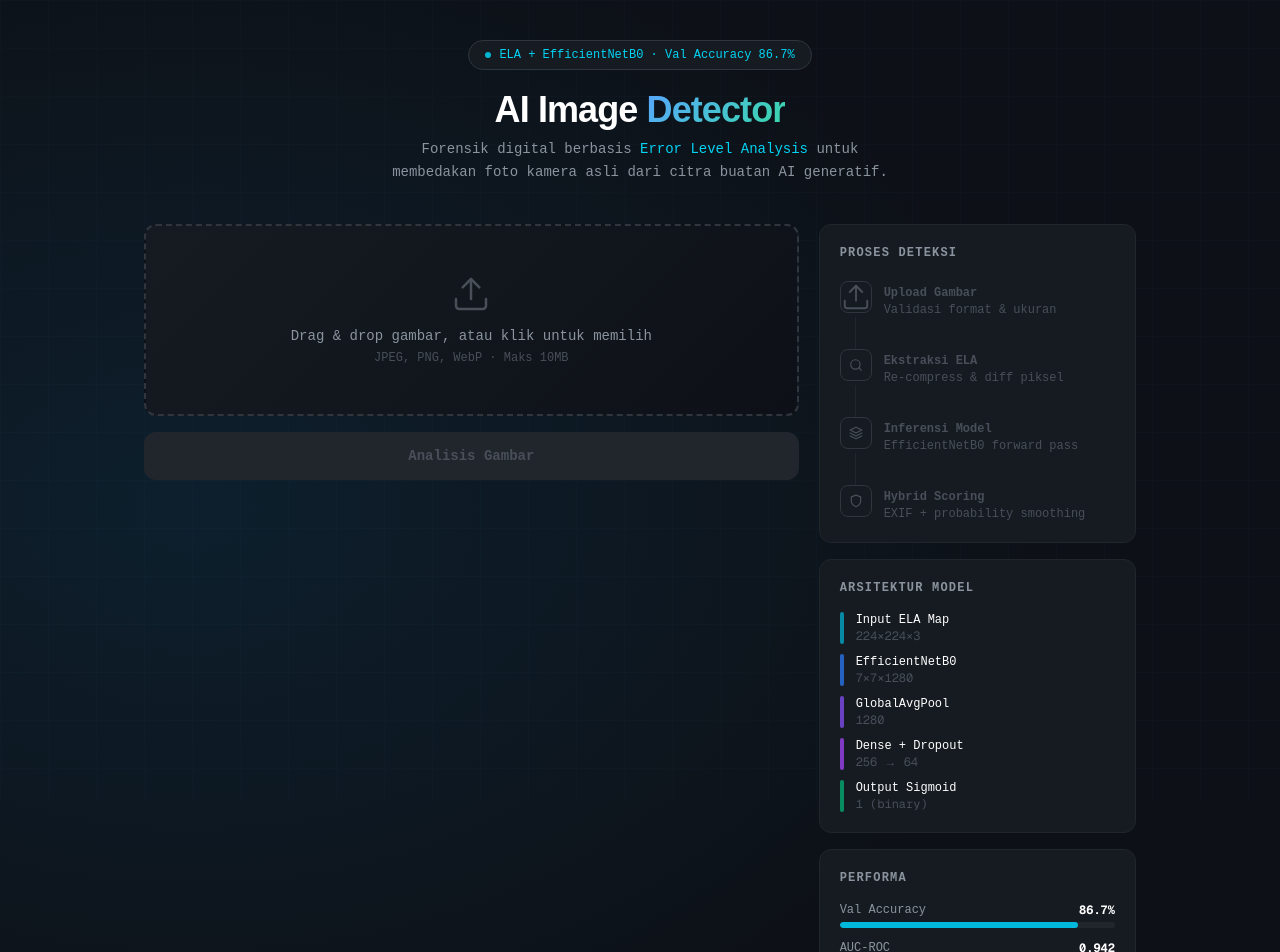
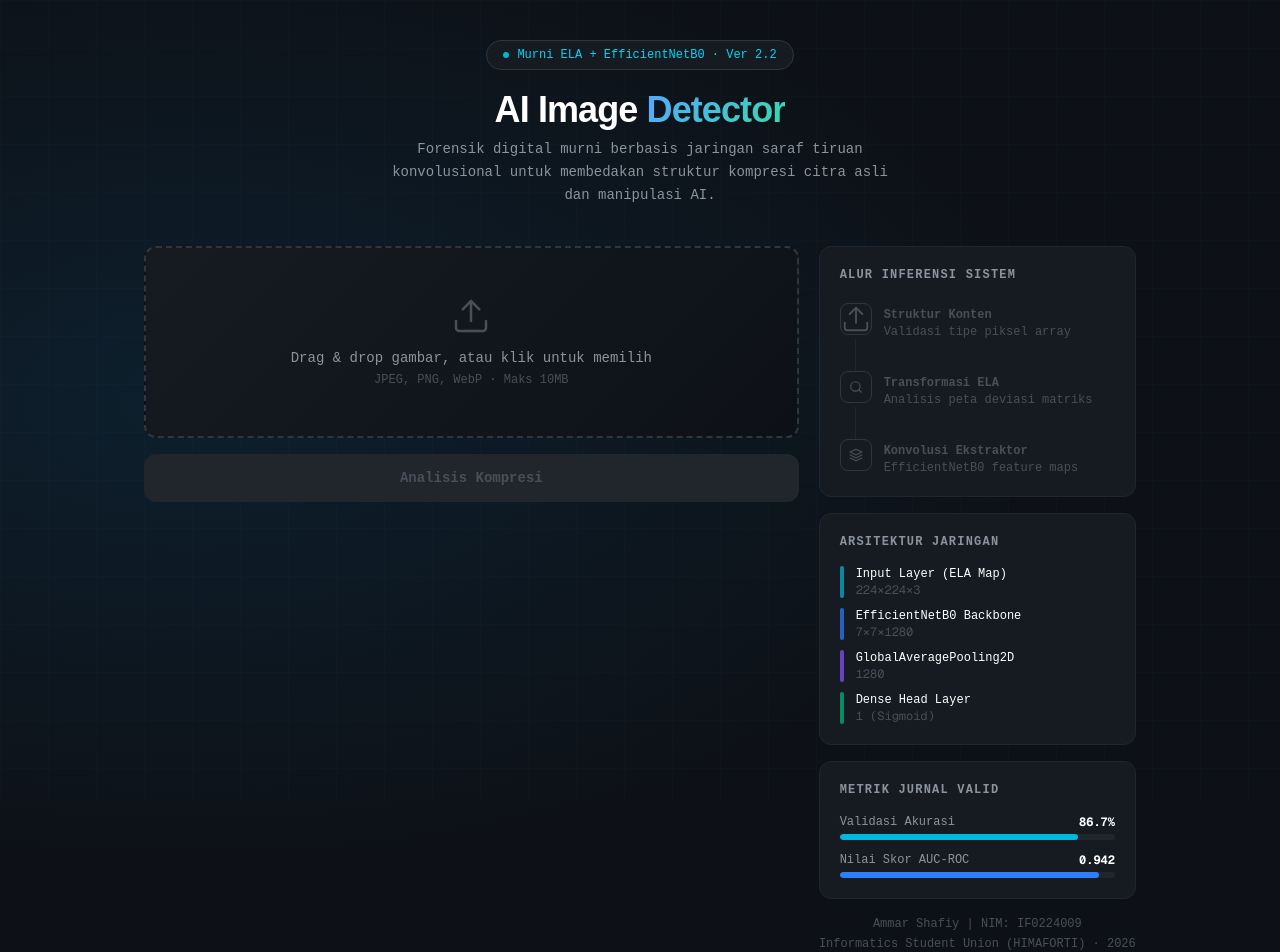
Before and after one commit to 123ammar-sha/frontend-ai-detektor-image, a Next.js app: page / in a window 1280 px wide. Shown: the top 952 px of the page. Built offline with nearby package versions, Linux system fonts and the light colour scheme.

Commit message:
hilangkan filter

```diff
--- a/app/page.tsx
+++ b/app/page.tsx
@@ -2,20 +2,19 @@
 
 import { useState, useRef, useEffect } from "react";
 
-// ── Types ────────────────────────────────────────────────────
+// ── Types (Disesuaikan dengan API v2.2) ──────────────────────
 interface DetectionResult {
   status: string;
   akurasi_prediksi: string;
   dimensi_input: string;
   skor_mentah: number;
-  skor_ai?: number;
-  skor_real?: number;
-  metadata_kamera?: boolean;
+  skor_ai: number;
+  skor_real: number;
   catatan?: string;
   model_version?: string;
 }
 
-// ── SVG Icons (natural, non-AI looking) ─────────────────────
+// ── SVG Icons ────────────────────────────────────────────────
 const IconCamera = () => (
   <svg width="28" height="28" viewBox="0 0 24 24" fill="none" stroke="currentColor" strokeWidth="1.5" strokeLinecap="round" strokeLinejoin="round">
     <path d="M14.5 4h-5L7 7H4a2 2 0 0 0-2 2v9a2 2 0 0 0 2 2h16a2 2 0 0 0 2-2V9a2 2 0 0 0-2-2h-3l-2.5-3z"/>
@@ -49,12 +48,6 @@ const IconSearch = () => (
   </svg>
 );
 
-const IconShield = () => (
-  <svg width="14" height="14" viewBox="0 0 24 24" fill="none" stroke="currentColor" strokeWidth="2" strokeLinecap="round" strokeLinejoin="round">
-    <path d="M12 22s8-4 8-10V5l-8-3-8 3v7c0 6 8 10 8 10z"/>
-  </svg>
-);
-
 const IconLayers = () => (
   <svg width="14" height="14" viewBox="0 0 24 24" fill="none" stroke="currentColor" strokeWidth="2" strokeLinecap="round" strokeLinejoin="round">
     <polygon points="12 2 2 7 12 12 22 7 12 2"/>
@@ -78,7 +71,7 @@ const IconInfo = () => (
 );
 
 // ── Process Step ─────────────────────────────────────────────
-function ProcessStep({ step, icon, label, sublabel, active, done, last }: {
+function ProcessStep({ icon, label, sublabel, active, done, last }: {
   step: number; icon: React.ReactNode; label: string; sublabel: string;
   active: boolean; done: boolean; last?: boolean;
 }) {
@@ -245,7 +238,7 @@ export default function Home() {
     formData.append("file", file);
 
     try {
-      await new Promise(r => setTimeout(r, 700));
+      await new Promise(r => setTimeout(r, 600));
       setStep(3);
 
       const res = await fetch(
@@ -254,13 +247,11 @@ export default function Home() {
       );
       const data = await res.json();
 
-      setStep(4);
-      await new Promise(r => setTimeout(r, 400));
-
       if (data.error) {
         setErrorMsg(data.error);
         setStep(1);
       } else {
+        setStep(4);
         setResult(data);
       }
     } catch {
@@ -271,18 +262,11 @@ export default function Home() {
     }
   };
 
-  // ── Compute scores ──
-  const isReal     = result?.status.includes("Asli");
-  const exifFound  = result?.metadata_kamera === true;
-
-  // Kalau EXIF ditemukan → override ke Real
-  const finalIsReal = exifFound ? true : isReal;
-
-  const rawAI      = result?.skor_ai   ?? 0;
-  const rawReal    = result?.skor_real ?? 0;
-  const scoreAI    = exifFound ? Math.min(rawAI, 25)    : rawAI;
-  const scoreReal  = exifFound ? Math.max(rawReal, 75)  : rawReal;
-  const confidence = finalIsReal ? scoreReal : scoreAI;
+  // ── Inferensi Hasil Murni Berdasarkan Status dari API v2.2 ──
+  const finalIsReal = result?.status.includes("Asli");
+  const scoreAI     = result?.skor_ai   ?? 0;
+  const scoreReal    = result?.skor_real ?? 0;
+  const confidence   = finalIsReal ? scoreReal : scoreAI;
 
   return (
     <main
@@ -304,7 +288,7 @@ export default function Home() {
         <div className="text-center mb-10">
           <div className="inline-flex items-center gap-2 bg-[#161b22] border border-[#30363d] rounded-full px-4 py-1.5 text-xs text-cyan-400 mb-5">
             <span className="w-1.5 h-1.5 rounded-full bg-cyan-400 animate-pulse" />
-            ELA + EfficientNetB0 · Val Accuracy 86.7%
+            Murni ELA + EfficientNetB0 · Ver 2.2
           </div>
           <h1 className="text-4xl font-black tracking-tight mb-2" style={{ fontFamily: "'Space Grotesk', sans-serif" }}>
             <span className="text-white">AI Image</span>{" "}
@@ -313,8 +297,7 @@ export default function Home() {
             </span>
           </h1>
           <p className="text-[#8b949e] text-sm max-w-lg mx-auto leading-relaxed">
-            Forensik digital berbasis <span className="text-cyan-400">Error Level Analysis</span> untuk
-            membedakan foto kamera asli dari citra buatan AI generatif.
+            Forensik digital murni berbasis jaringan saraf tiruan konvolusional untuk membedakan struktur kompresi citra asli dan manipulasi AI.
           </p>
         </div>
 
@@ -365,12 +348,12 @@ export default function Home() {
               {loading ? (
                 <span className="flex items-center justify-center gap-2">
                   <span className="w-3.5 h-3.5 border-2 border-white/30 border-t-white rounded-full animate-spin" />
-                  Menganalisis...
+                  Mengekstrak Laten...
                 </span>
-              ) : "Analisis Gambar"}
+              ) : "Analisis Kompresi"}
             </button>
 
-            {/* Error */}
+            {/* Error Message */}
             {errorMsg && (
               <div className="p-4 bg-red-500/10 border border-red-500/30 rounded-xl text-red-400 text-sm text-center flex items-center justify-center gap-2">
                 <IconInfo />
@@ -378,7 +361,7 @@ export default function Home() {
               </div>
             )}
 
-            {/* Result */}
+            {/* Result Panel */}
             {result && (
               <div className={`rounded-xl border overflow-hidden ${
                 finalIsReal ? "border-emerald-500/30" : "border-red-500/30"
@@ -389,16 +372,11 @@ export default function Home() {
                   finalIsReal ? "border-emerald-500/20" : "border-red-500/20"
                 }`}>
                   <div>
-                    <p className="text-xs text-[#8b949e] uppercase tracking-widest mb-1">Hasil Deteksi</p>
+                    <p className="text-xs text-[#8b949e] uppercase tracking-widest mb-1">Hasil Eksperimen Pure Model</p>
                     <p className={`text-xl font-black ${finalIsReal ? "text-emerald-400" : "text-red-400"}`}
                        style={{ fontFamily: "'Space Grotesk', sans-serif" }}>
-                      {finalIsReal ? "Foto Asli / Kamera" : "Buatan AI"}
+                      {finalIsReal ? "Asli Kamera (Real)" : "Buatan AI (Generated)"}
                     </p>
-                    {exifFound && (
-                      <p className="text-xs text-cyan-400 mt-1 flex items-center gap-1">
-                        <IconShield /> Metadata kamera terdeteksi — dikonfirmasi foto asli
-                      </p>
-                    )}
                   </div>
                   <div className={`w-12 h-12 rounded-xl flex items-center justify-center border ${
                     finalIsReal
@@ -414,13 +392,13 @@ export default function Home() {
                   <div className={`p-4 rounded-lg border ${
                     finalIsReal ? "bg-emerald-500/10 border-emerald-500/20" : "bg-red-500/10 border-red-500/20"
                   }`}>
-                    <p className="text-xs text-[#8b949e] mb-1">Tingkat Keyakinan</p>
+                    <p className="text-xs text-[#8b949e] mb-1">Tingkat Probabilitas Model</p>
                     <div className="flex items-end gap-2">
                       <span className={`text-3xl font-black font-mono ${finalIsReal ? "text-emerald-400" : "text-red-400"}`}>
                         {confidence.toFixed(1)}%
                       </span>
                       <span className="text-xs text-[#484f58] mb-1">
-                        {finalIsReal ? "yakin foto asli" : "yakin buatan AI"}
+                        {finalIsReal ? "karakteristik spasial alami" : "karakteristik sintesis generator"}
                       </span>
                     </div>
                     {/* Main bar */}
@@ -435,13 +413,13 @@ export default function Home() {
                   {/* Dual score bars */}
                   <div className="space-y-3">
                     <ScoreBar
-                      label="Probabilitas Foto Asli (Real)"
+                      label="Akurasi Citra Alami (Real Score)"
                       value={scoreReal}
                       colorClass="bg-emerald-500"
                       textColor="text-emerald-400"
                     />
                     <ScoreBar
-                      label="Probabilitas Buatan AI"
+                      label="Akurasi Citra Sintetis (AI Score)"
                       value={scoreAI}
                       colorClass="bg-red-500"
                       textColor="text-red-400"
@@ -449,38 +427,22 @@ export default function Home() {
                   </div>
 
                   {/* Meta grid */}
-                  <div className="grid grid-cols-3 gap-2 pt-1">
+                  <div className="grid grid-cols-2 gap-2 pt-1">
                     <div className="bg-[#0d1117] rounded-lg p-3 border border-[#21262d]">
-                      <p className="text-xs text-[#484f58] mb-1">Dimensi</p>
+                      <p className="text-xs text-[#484f58] mb-1">Dimensi Input Tensor</p>
                       <p className="font-mono text-xs text-white">{result.dimensi_input}</p>
                     </div>
-                    <div className={`rounded-lg p-3 border ${exifFound ? "bg-emerald-500/10 border-emerald-500/30" : "bg-[#0d1117] border-[#21262d]"}`}>
-                      <p className="text-xs text-[#484f58] mb-1">Metadata EXIF</p>
-                      <p className={`font-mono text-xs font-bold ${exifFound ? "text-emerald-400" : "text-[#484f58]"}`}>
-                        {exifFound ? "Ditemukan" : "Tidak ada"}
-                      </p>
-                    </div>
                     <div className="bg-[#0d1117] rounded-lg p-3 border border-[#21262d]">
-                      <p className="text-xs text-[#484f58] mb-1">Skor Raw</p>
-                      <p className="font-mono text-xs text-white">{result.skor_mentah?.toFixed(3)}</p>
+                      <p className="text-xs text-[#484f58] mb-1">Output Sigmoid (Raw Value)</p>
+                      <p className="font-mono text-xs text-white">{result.skor_mentah?.toFixed(4)}</p>
                     </div>
                   </div>
 
-                  {/* Catatan */}
+                  {/* Catatan Pelacakan */}
                   {result.catatan && (
                     <div className="bg-[#0d1117] rounded-lg p-3 border border-[#21262d] flex items-start gap-2">
                       <span className="text-cyan-400 mt-0.5 flex-shrink-0"><IconInfo /></span>
                       <p className="font-mono text-xs text-[#8b949e] leading-relaxed">{result.catatan}</p>
-                    </div>
-                  )}
-
-                  {/* WA warning kalau tidak ada EXIF */}
-                  {!exifFound && finalIsReal && (
-                    <div className="bg-amber-500/10 border border-amber-500/30 rounded-lg p-3 flex items-start gap-2">
-                      <span className="text-amber-400 mt-0.5 flex-shrink-0"><IconInfo /></span>
-                      <p className="text-xs text-amber-300/80 leading-relaxed">
-                        Metadata kamera tidak ditemukan. Jika foto dikirim via WhatsApp, Instagram, atau media sosial lain, metadata EXIF mungkin sudah dihapus oleh platform tersebut.
-                      </p>
                     </div>
                   )}
                 </div>
@@ -488,30 +450,28 @@ export default function Home() {
             )}
           </div>
 
-          {/* ── RIGHT ── */}
+          {/* ── RIGHT (Pipeline Deteksi Jurnal) ── */}
           <div className="space-y-4">
 
             {/* Process Steps */}
             <div className="rounded-xl border border-[#21262d] p-5" style={{ background: "#161b22" }}>
-              <p className="text-xs font-semibold text-[#8b949e] uppercase tracking-widest mb-5">Proses Deteksi</p>
+              <p className="text-xs font-semibold text-[#8b949e] uppercase tracking-widest mb-5">Alur Inferensi Sistem</p>
               <div className="space-y-0">
-                <ProcessStep step={1} icon={<IconUpload />}  label="Upload Gambar"   sublabel="Validasi format & ukuran" active={step===1} done={step>1} />
-                <ProcessStep step={2} icon={<IconSearch />}  label="Ekstraksi ELA"   sublabel="Re-compress & diff piksel" active={step===2} done={step>2} />
-                <ProcessStep step={3} icon={<IconLayers />}  label="Inferensi Model" sublabel="EfficientNetB0 forward pass" active={step===3} done={step>3} />
-                <ProcessStep step={4} icon={<IconShield />}  label="Hybrid Scoring"  sublabel="EXIF + probability smoothing" active={step===4} done={step>4} last />
+                <ProcessStep step={1} icon={<IconUpload />}  label="Struktur Konten" sublabel="Validasi tipe piksel array" active={step===1} done={step>1} />
+                <ProcessStep step={2} icon={<IconSearch />}  label="Transformasi ELA" sublabel="Analisis peta deviasi matriks" active={step===2} done={step>2} />
+                <ProcessStep step={3} icon={<IconLayers />}  label="Konvolusi Ekstraktor" sublabel="EfficientNetB0 feature maps" active={step===3} done={step>3} last />
               </div>
             </div>
 
-            {/* Architecture */}
+            {/* Architecture Card */}
             <div className="rounded-xl border border-[#21262d] p-5" style={{ background: "#161b22" }}>
-              <p className="text-xs font-semibold text-[#8b949e] uppercase tracking-widest mb-4">Arsitektur Model</p>
+              <p className="text-xs font-semibold text-[#8b949e] uppercase tracking-widest mb-4">Arsitektur Jaringan</p>
               <div className="space-y-2.5">
                 {[
-                  { layer: "Input ELA Map",    shape: "224×224×3",  color: "bg-cyan-500" },
-                  { layer: "EfficientNetB0",   shape: "7×7×1280",   color: "bg-blue-500" },
-                  { layer: "GlobalAvgPool",    shape: "1280",       color: "bg-violet-500" },
-                  { layer: "Dense + Dropout",  shape: "256 → 64",   color: "bg-purple-500" },
-                  { layer: "Output Sigmoid",   shape: "1 (binary)", color: "bg-emerald-500" },
+                  { layer: "Input Layer (ELA Map)", shape: "224×224×3",  color: "bg-cyan-500" },
+                  { layer: "EfficientNetB0 Backbone", shape: "7×7×1280",   color: "bg-blue-500" },
+                  { layer: "GlobalAveragePooling2D", shape: "1280",       color: "bg-violet-500" },
+                  { layer: "Dense Head Layer",       shape: "1 (Sigmoid)", color: "bg-emerald-500" },
                 ].map((l, i) => (
                   <div key={i} className="flex items-center gap-3">
                     <div className={`w-1 h-8 rounded-full ${l.color} opacity-70 flex-shrink-0`} />
@@ -524,14 +484,13 @@ export default function Home() {
               </div>
             </div>
 
-            {/* Stats */}
+            {/* Performance Metric */}
             <div className="rounded-xl border border-[#21262d] p-5" style={{ background: "#161b22" }}>
-              <p className="text-xs font-semibold text-[#8b949e] uppercase tracking-widest mb-4">Performa</p>
+              <p className="text-xs font-semibold text-[#8b949e] uppercase tracking-widest mb-4">Metrik Jurnal Valid</p>
               <div className="space-y-3">
                 {[
-                  { label: "Val Accuracy", value: "86.7%", bar: 86.7, color: "bg-cyan-500" },
-                  { label: "AUC-ROC",      value: "0.942", bar: 94.2, color: "bg-blue-500" },
-                  { label: "Training Set", value: "120K",  bar: 100,  color: "bg-violet-500" },
+                  { label: "Validasi Akurasi", value: "86.7%", bar: 86.7, color: "bg-cyan-500" },
+                  { label: "Nilai Skor AUC-ROC", value: "0.942", bar: 94.2, color: "bg-blue-500" },
                 ].map((s, i) => (
                   <div key={i}>
                     <div className="flex justify-between text-xs mb-1">
@@ -546,16 +505,8 @@ export default function Home() {
               </div>
             </div>
 
-            {/* Note */}
-            <div className="rounded-xl border border-amber-500/20 p-4 bg-amber-500/5">
-              <p className="text-xs text-amber-300/70 leading-relaxed">
-                <span className="text-amber-400 font-semibold block mb-1">Catatan Penting</span>
-                Foto yang dikirim via <span className="text-amber-300">WhatsApp, Instagram,</span> atau media sosial lain biasanya kehilangan metadata EXIF sehingga deteksi foto asli menjadi lebih sulit.
-              </p>
-            </div>
-
             <p className="text-xs text-[#484f58] text-center leading-relaxed">
-              Ammar Shafiy | &copy; 2026
+              Ammar Shafiy | NIM: IF0224009 <br /> Informatics Student Union (HIMAFORTI) · 2026
             </p>
           </div>
         </div>
```
